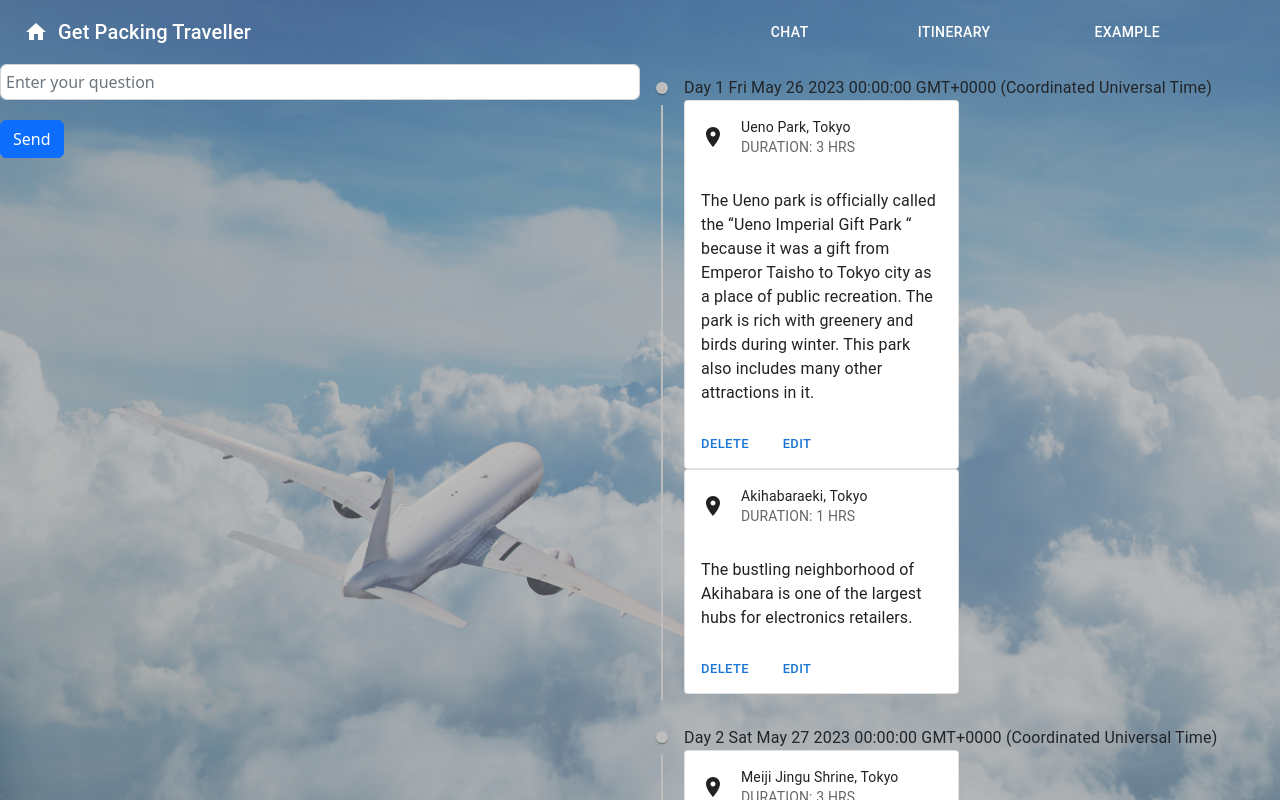
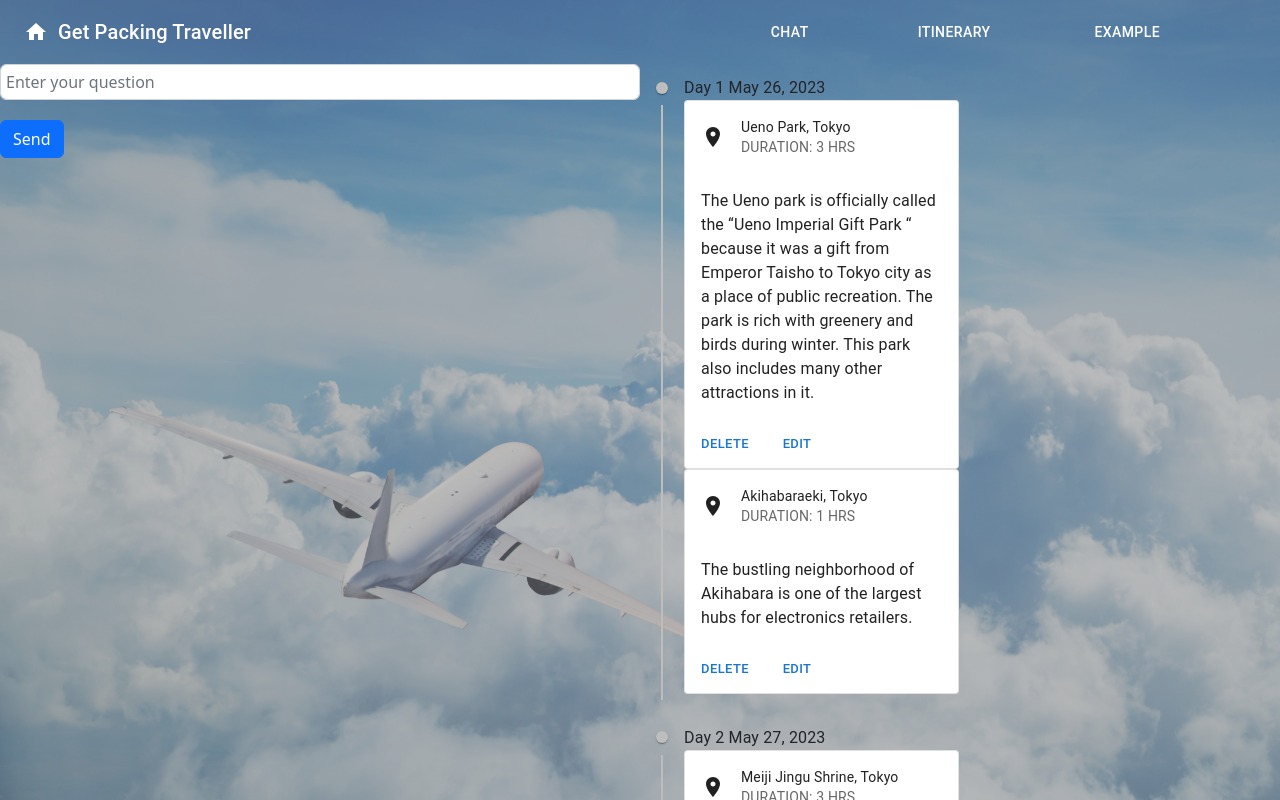
Before and after one commit to Monash-FIT3170/AI_Travel_Plan, a React (Create React App) app in the folder client/: page /itinerary in a window 1280 px wide. Built offline with nearby package versions, Linux system fonts and the light colour scheme.

Commit message:
fix: date/time displayed

```diff
--- a/client/src/components/ItineraryTimeLine.jsx
+++ b/client/src/components/ItineraryTimeLine.jsx
@@ -9,6 +9,8 @@ import TimelineOppositeContent from '@mui/lab/TimelineOppositeContent';
 import { EventCardView } from './EventCardView';
 
 function timelineGenerator(dailyItinerary){
+  // to fix date time
+  // - {dailyItinerary.events[0].startTime.toLocaleTimeString('en-US', { hour: 'numeric', hour12: true })}
   return (
       <TimelineItem>
         <TimelineOppositeContent display='none'/>
@@ -17,7 +19,7 @@ function timelineGenerator(dailyItinerary){
           <TimelineConnector />
         </TimelineSeparator>
         <TimelineContent>
-          Day {dailyItinerary.day} {dailyItinerary.date.toString()}
+          Day {dailyItinerary.day} {dailyItinerary.date.toLocaleDateString('en-US', {month: 'long', day: 'numeric', year: 'numeric'})}
           {dailyItinerary.events.map(event=> <EventCardView event={event}/>)}
 
         </TimelineContent>
```
